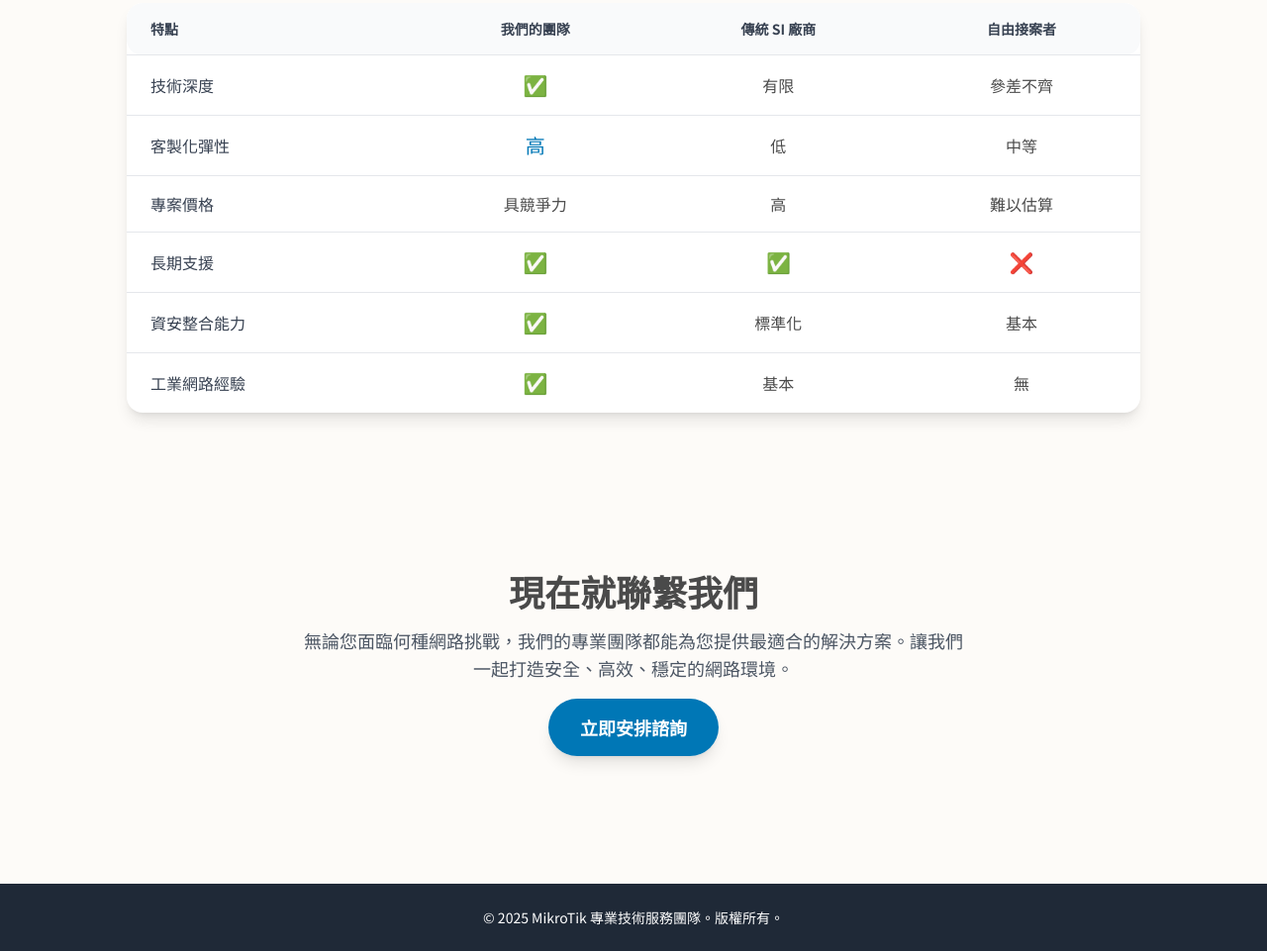
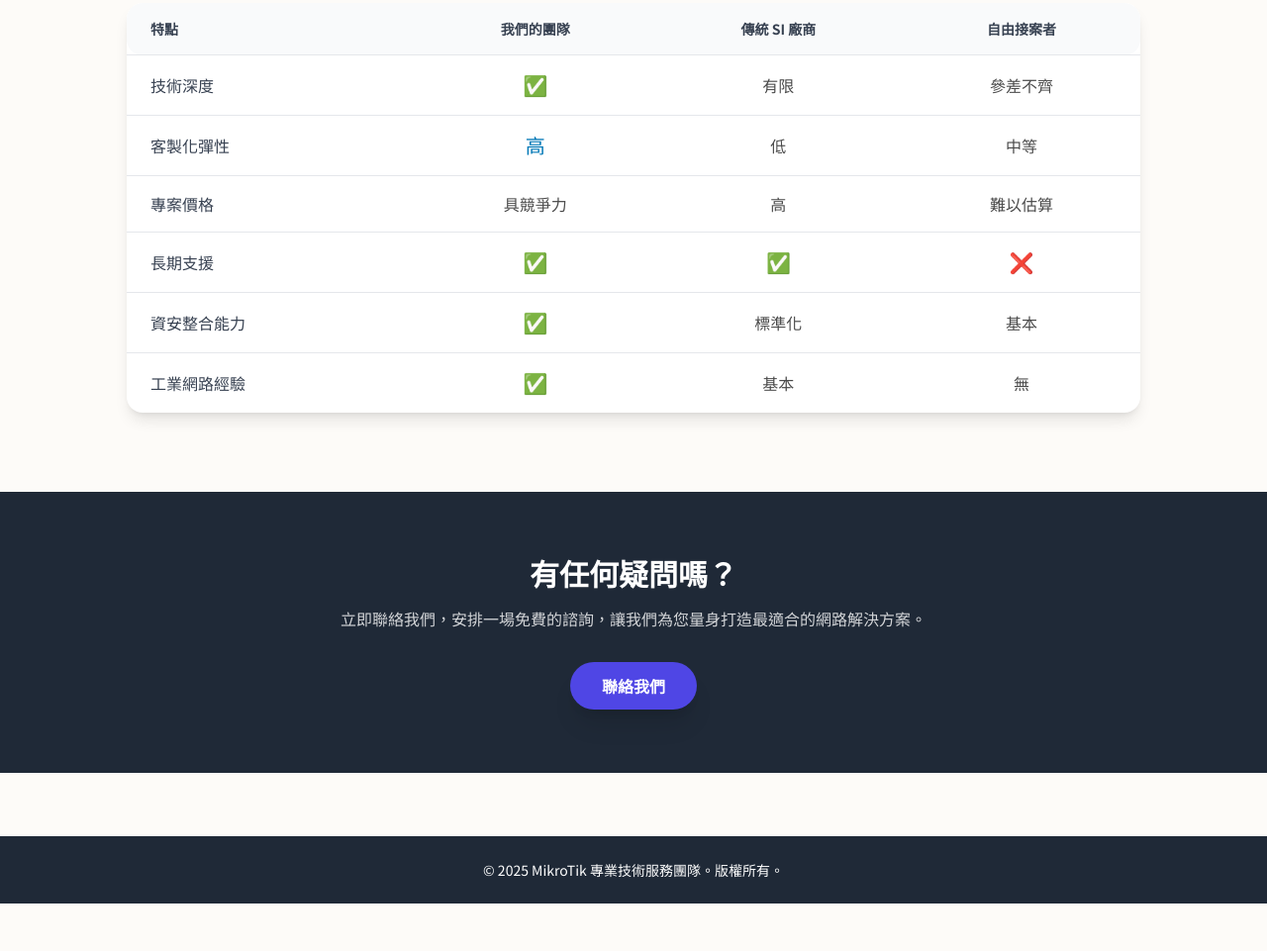
Before and after one commit to kevingitlab-dev/mikrotik, a plain HTML site: page index.html in a window 1280 px wide. Shown: the part 2545-3506 px from the top of the page at 99% size. After the commit the page ends 3458 px from the top, so only its background shows below. Drawn offline with nearby package versions, Linux system fonts and the light colour scheme.

Commit message:
Update index.html

```diff
--- a/index.html
+++ b/index.html
@@ -207,16 +207,11 @@
         </section>
 
         <!-- Contact Section -->
-        <section id="contact" class="py-20 px-6 scroll-mt-20">
-            <div class="container mx-auto text-center max-w-4xl">
-                <h3 class="text-3xl md:text-4xl font-bold mb-4">現在就聯繫我們</h3>
-                <p class="text-base md:text-lg text-gray-600 mb-8 max-w-2xl mx-auto">
-                    無論您面臨何種網路挑戰，我們的專業團隊都能為您提供最適合的解決方案。讓我們一起打造安全、高效、穩定的網路環境。
-                </p>
-                <a href="#" class="bg-brand-primary text-white text-lg font-bold px-8 py-4 rounded-full shadow-lg hover:bg-opacity-90 transition-all duration-300 transform hover:scale-105">
-                    立即安排諮詢
-                </a>
-            </div>
+        <section id="contact" class="bg-gray-800 text-white py-16 px-6 text-center">
+            <h2 class="text-3xl font-bold mb-4">有任何疑問嗎？</h2>
+            <p class="mb-8 opacity-80">立即聯絡我們，安排一場免費的諮詢，讓我們為您量身打造最適合的網路解決方案。</p>
+            <!-- 聯絡按鈕，已修改為寄送郵件 -->
+            <a href="mailto:kevin.gitlab@gmail.com?subject=諮詢服務預約&body=您好，我想預約諮詢服務。" class="bg-indigo-600 text-white font-semibold py-3 px-8 rounded-full hover:bg-indigo-700 transition-colors duration-300 shadow-xl transform hover:scale-105 inline-block">聯絡我們</a>
         </section>
     </main>
 
```
